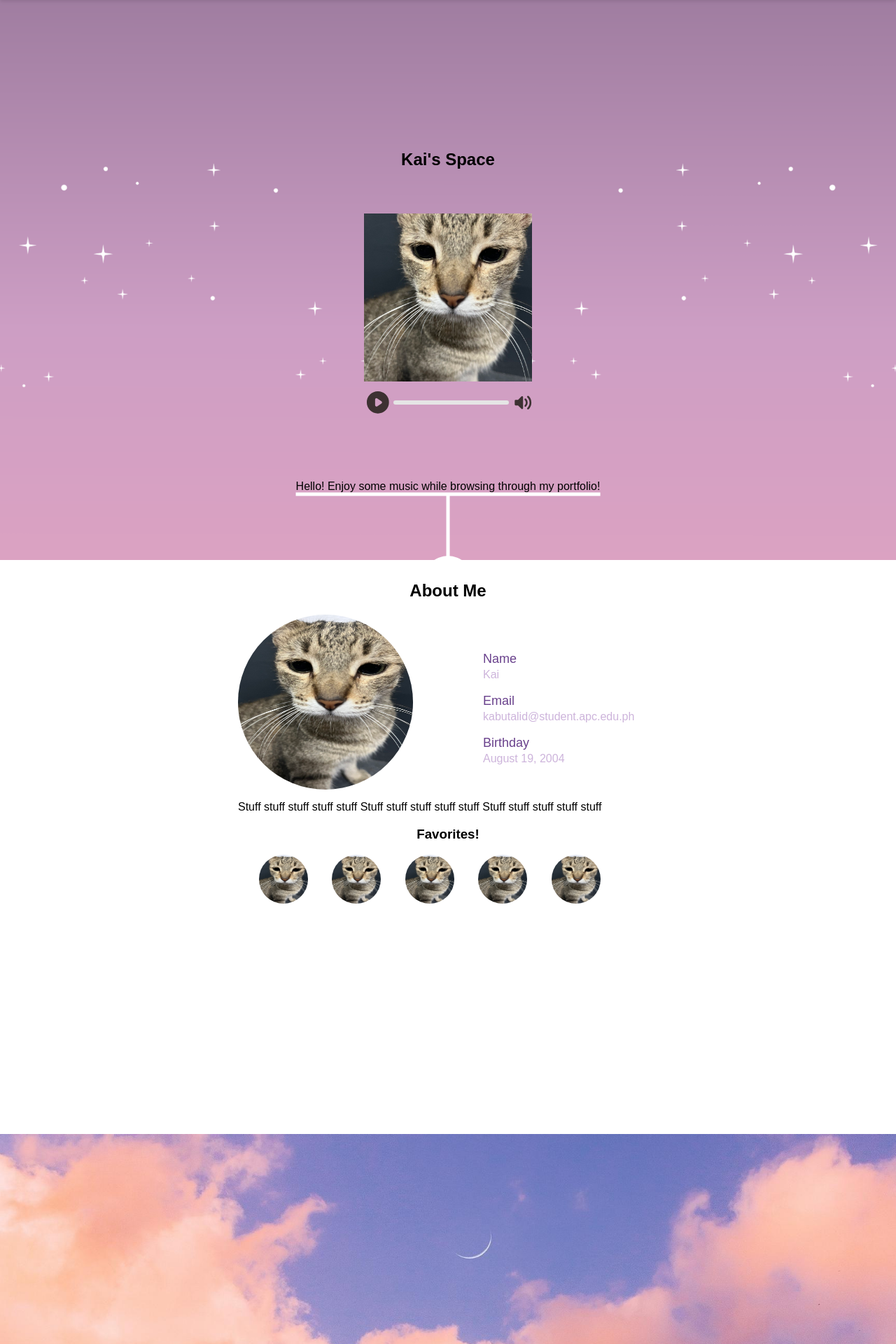
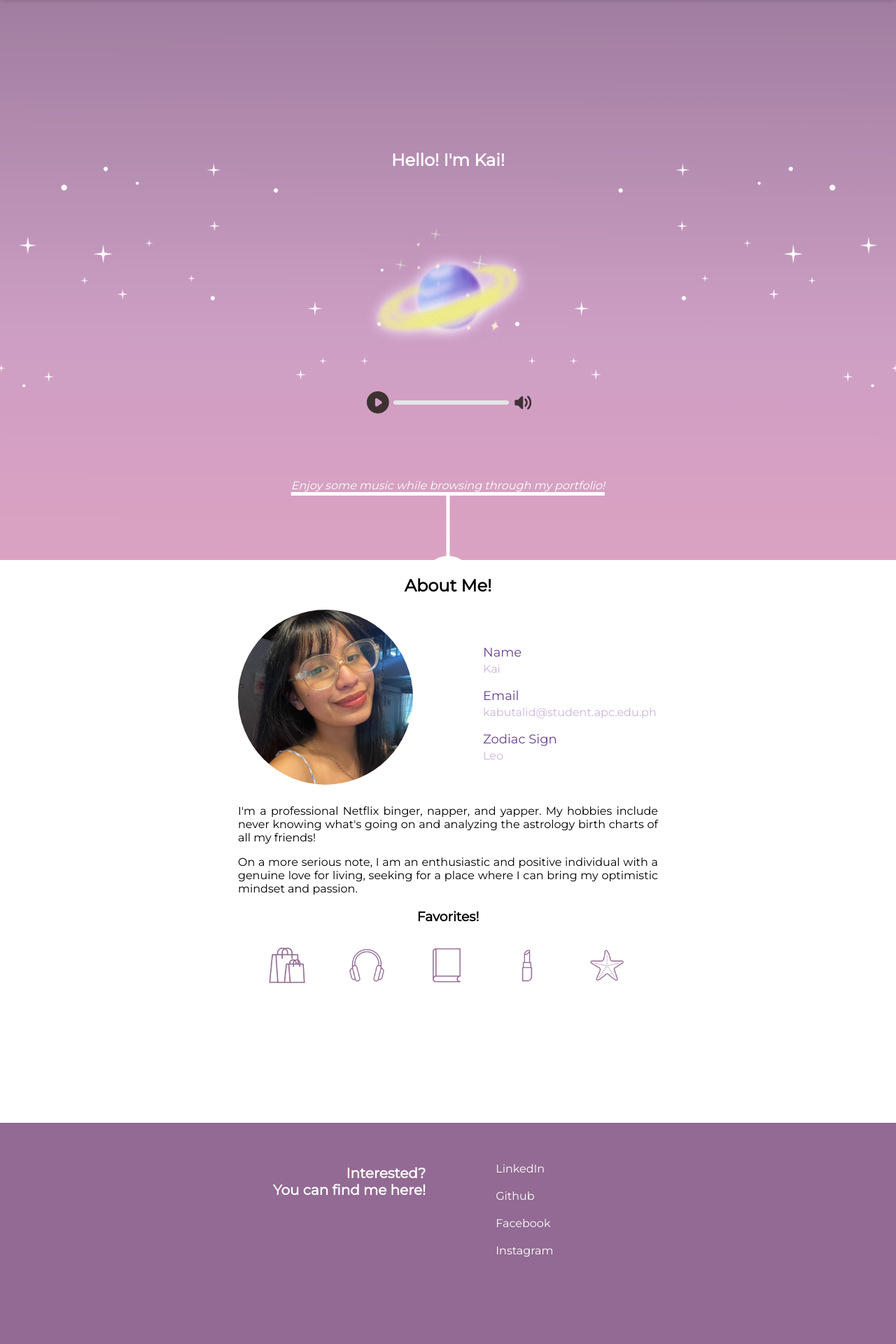
Before and after one commit to kaibutalid/lab2, a PHP site: page / in a window 1280 px wide. Shown: the top 1920 px of the page at 70% size. Run offline with PHP 8.4, Linux system fonts and the light colour scheme.

Commit message:
Midterm Updates

```diff
--- a/Wk 5/index.html
+++ b/Wk 5/index.html
@@ -12,12 +12,12 @@
 
     <header>
         <div class="header" id="site-header">
-            <img src="kitte.png" alt="Circle Image" class="circle-image">
+            <img src="planet.png" alt="Planet" class="circle-image1">
             <nav>
                 <ul class="head-links">
                     <li><a href="#section1">Home</a></li>
-                    <li><a href="#section2">Album</a></li>
-                    <li><a href="#section3">Recs</a></li>
+                    <li><a href="#section2">About</a></li>
+                    <li><a href="#section3">Contact</a></li>
                 </ul>
             </nav>
         </div>
@@ -26,10 +26,10 @@
     <section id="section1">
         <div class="bg-img-1">
             <img src="ppink.png" alt="Image">
-            <h1 style="position: absolute; top: 26%; left: 50%; transform: translate(-50%, -50%);">Kai's Space</h1>
+            <h1 style="position: absolute; top: 26%; left: 50%; transform: translate(-50%, -50%); color: white;">Hello! I'm Kai!</h1>
             <div class="audio-player">
                 <div class="icon-container">
-                    <img src="kitte.png" alt="Audio Image" class="audio-icon">
+                    <img src="planet.png" alt="Audio Image" class="audio-icon">
                 </div>
                 <audio src="magic.mp3"></audio>
                 <div class="controls">
@@ -46,7 +46,7 @@
                     </button>
                 </div>
             </div>
-            <div class="caption">Hello! Enjoy some music while browsing through my portfolio!</div>
+            <div class="caption">Enjoy some music while browsing through my portfolio!</div>
             <div class="v-line"></div>
             <div class="circle"></div>
         </div>
@@ -54,10 +54,10 @@
 
     <section id="section2">
         <div class="test">
-            <h2 style="text-align: center;">About Me</h2>
+            <h2 style="text-align: center;">About Me!</h2>
             <div class="txtbox-1">
                 <div>
-                    <img src="kitte.png" alt="Circle Image" class="circle-image2">
+                    <img src="kai.jpg" alt="Circle Image" class="circle-image2">
                     <div class="deets-container">
                         <div>
                             <p class="h-deets1">Name</p>
@@ -68,78 +68,43 @@
                             <p class="h-deets2">kabutalid@student.apc.edu.ph</p>
                         </div>
                         <div>
-                            <p class="h-deets1">Birthday</p>
-                            <p class="h-deets2">August 19, 2004</p>
+                            <p class="h-deets1">Zodiac Sign</p>
+                            <p class="h-deets2">Leo</p>
                         </div>
                     </div>
                 </div>
             </div>
             <div class="txtbox-2">
                 <p>
-                    Stuff stuff stuff stuff stuff Stuff stuff stuff stuff stuff Stuff stuff stuff stuff stuff
+                    I'm a professional Netflix binger, napper, and yapper. My hobbies include never knowing what's going on and analyzing the astrology birth charts of all my friends!
+                </p>
+                <p>
+                    On a more serious note, I am an enthusiastic and positive individual with a genuine love for living, seeking for a place where I can bring my optimistic mindset and passion.
                 </p>
             </div>
-            <h3 style="text-align: center;">Favorites!</h3>
             <div class="txtbox-3">
-                <img src="kitte.png" class="circle-image">
-                <img src="kitte.png" class="circle-image">
-                <img src="kitte.png" class="circle-image">
-                <img src="kitte.png" class="circle-image">
-                <img src="kitte.png" class="circle-image">
+                <h3 style="text-align: center;">Favorites!</h3>
+                <img src="3.png" class="circle-image">
+                <img src="4.png" class="circle-image">
+                <img src="5.png" class="circle-image">
+                <img src="6.png" class="circle-image">
+                <img src="7.png" class="circle-image">
             </div>
         </div>
     </section>
 
-    <section>
-        <div class="bg-img-1">
-            <img src="bgimg1.jpg" alt="Image">
-            <div class="caption">
-                <h3>Education/Experience</h3>
-                <div class="vertical"></div>
+    <footer id="section3">
+        <div class="txtbox-ftr">
+            <div class="ftr">
+                <p style="color: white; font-size: 20px; font-weight: bolder; text-align: right;">Interested?<br>You can find me here!</p>
+                <ul class="ftr-links">
+                    <li><a href="https://www.linkedin.com/in/kai-a-butalid-0b90261b3/">LinkedIn</a></li>
+                    <li><a href="https://github.com/kaibutalid">Github</a></li>
+                    <li><a href="https://www.facebook.com/profile.php?id=100013608332386">Facebook</a></li>
+                    <li><a href="https://www.instagram.com/qaibtd/">Instagram</a></li>
+                </ul>
             </div>
         </div>
-    </section>
-
-    <section>
-        <div class="test">
-            <h2 style="text-align: center;">About Me</h2>
-            <div class="txtbox-1">
-                <div>
-                    <img src="kitte.png" alt="Circle Image" class="circle-image2">
-                    <div class="deets-container">
-                        <div>
-                            <p class="h-deets1">Name</p>
-                            <p class="h-deets2">Kai</p>
-                        </div>
-                        <div>
-                            <p class="h-deets1">Email</p>
-                            <p class="h-deets2">kabutalid@student.apc.edu.ph</p>
-                        </div>
-                        <div>
-                            <p class="h-deets1">Birthday</p>
-                            <p class="h-deets2">August 19, 2004</p>
-                        </div>
-                    </div>
-                </div>
-            </div>
-            <div class="txtbox-2">
-                <p>
-                    Stuff stuff stuff stuff stuff Stuff stuff stuff stuff stuff Stuff stuff stuff stuff stuff
-                </p>
-            </div>
-            <h3 style="text-align: center;">Favorites!</h3>
-            <div class="txtbox-3">
-                <img src="kitte.png" class="circle-image">
-                <img src="kitte.png" class="circle-image">
-                <img src="kitte.png" class="circle-image">
-                <img src="kitte.png" class="circle-image">
-                <img src="kitte.png" class="circle-image">
-            </div>
-        </div>
-    </section>
-
-    <footer>
-        <p>Your Footer Content</p>
     </footer>
 
 </body>
--- a/Wk 5/mystyle.css
+++ b/Wk 5/mystyle.css
@@ -1,9 +1,10 @@
+@import url('https://fonts.googleapis.com/css2?family=Montserrat&family=Open+Sans&display=swap');
 
 body, html {
     height: 100%;
     margin: 0;
     padding: 0;
-    font-family: Arial, Helvetica, sans-serif;
+    font-family: "Montserrat", "Open Sans", sans-serif;
   }
 
 .header {
@@ -29,6 +30,31 @@ body, html {
     margin-right: 30px;
 }
 
+.ftr-links {
+  list-style: none;
+  margin: 10px 0;
+}
+
+.ftr-links a {
+  color: #fff;
+  text-decoration: none;
+  transition: color 0.3s ease;
+}
+
+.ftr-links a:hover {
+  color: #69418c; /* Change the color on hover */
+}
+
+.ftr-links a.active {
+  color: #69418c;
+  font-weight: bold;
+}
+
+.ftr-links li {
+  margin: 6px 0 20px 60px;
+  display: block;
+}
+
 .head-links a {
     color: #fff;
     text-decoration: none;
@@ -45,17 +71,25 @@ body, html {
     font-weight: bold;
 }
 
-.circle-image {
+.circle-image1 {
     border-radius: 50%;
     width: 70px;
     height: 70px;
     margin-left: 30px;
 }
 
+.circle-image {
+  border-radius: 50%;
+  width: 80px;
+  height: 80px;
+  margin-left: 30px;
+}
+
 .circle-image2 {
     border-radius: 50%;
     width: 250px;
     height: 250px;
+    object-fit: cover;
     margin-right: 100px;
 }
 
@@ -78,7 +112,7 @@ section {
 }
 
 #section2 {
-    padding: 10px;
+    padding: 2px;
 }
 
 .caption {
@@ -86,7 +120,9 @@ section {
     left: 50%;
     bottom: 10%;
     transform: translate(-50%, -50%);
-    border-bottom: 5px solid #fff; /* Add a white border */
+    border-bottom: 5px solid #fff;
+    color: white;
+    font-style: italic;
 }
 
 .txtbox-1{
@@ -97,19 +133,37 @@ section {
 
 .txtbox-2{
     text-align: justify;
-    margin: 0 auto; /* Center the element horizontally */
-    max-width: 600px; /* Set a maximum width if desired */
+    margin: 0 auto;
+    max-width: 600px;
+    padding-top: 12px;
 }
 
 .txtbox-3{
     text-align: justify;
-    margin: 0 auto; /* Center the element horizontally */
-    max-width: 600px; /* Set a maximum width if desired */
+    margin: 0 auto;
+    max-width: 600px;
+}
+
+.txtbox-ftr {
+    text-align: justify;
+    margin: 0 auto;
+    max-width: 500px;
+}
+
+.txtbox-ftr > div {
+  display: flex;
+  flex-wrap: wrap;
+  text-align: left;
+}
+
+.ftr {
+  padding-top: 40px;
+
 }
 
 .txtbox-1 > div {
     display: flex;
-    flex-wrap: wrap; /* Allow the content to wrap on smaller screens */
+    flex-wrap: wrap;
     align-items: center;
     text-align: left;
 }
@@ -120,6 +174,7 @@ section {
     margin-bottom: 3px;
 }
 
+
 .h-deets2 {
     color: #cdb4db;
     margin: 0;
@@ -129,11 +184,15 @@ section {
     margin:0;
 }
 
+.fdeets-container {
+  margin-left: 0;
+}
+
 .v-line {
     position: absolute;
     height: 12%;
-    width: 5px; /* Adjust the width of the line as needed */
-    background-color: white; /* Adjust the color of the line as needed */
+    width: 5px;
+    background-color: white;
     left: 50%;
     bottom: 0;
     transform: translateX(-50%);
@@ -148,6 +207,11 @@ section {
     left: 50%;
     bottom: -8%;
     transform: translateX(-50%);
+}
+
+footer {
+  height: 40%;
+  background-color: #926a93;
 }
 
 audio {
@@ -186,7 +250,6 @@ audio {
     .icon-container {
       width: 100%;
       height: 100%;
-      background-color: #DE5E97;
       color: #fff;
       display: flex;
       justify-content: center;
```
Also changed, not shown: Wk 5/3.png (added), Wk 5/4.png (added), Wk 5/5.png (added), Wk 5/6.png (added), Wk 5/7.png (added), Wk 5/kai.jpg (added), Wk 5/planet.png (added).
